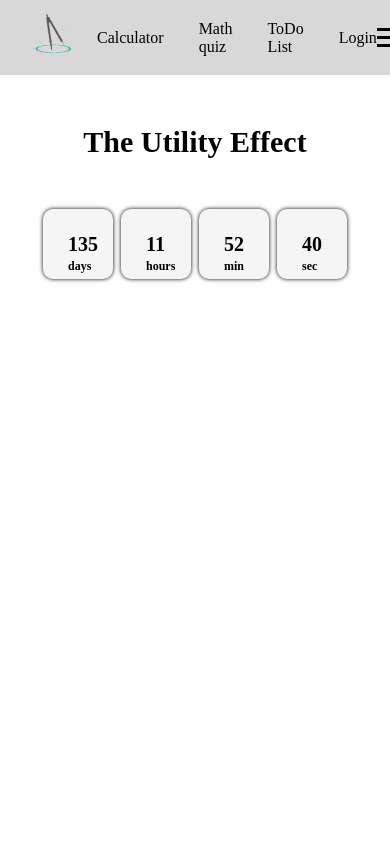
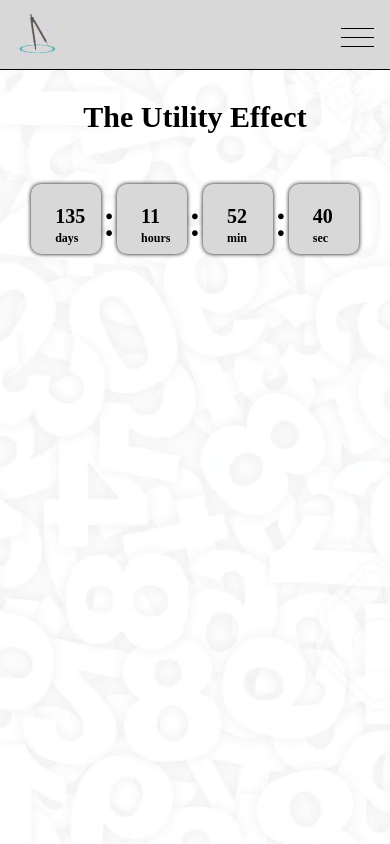
Before and after one commit to dnscrst/utility-project, a Vue app: page / in a window 390 px wide. Built offline with nearby package versions, Linux system fonts and the light colour scheme.

Commit message:
Added Hamburger-Menu Feauture

```diff
--- a/src/App.vue
+++ b/src/App.vue
@@ -1,8 +1,8 @@
 <template>
-  <div id="app">
+  <main class="app main-grid" >
     <NavBar />
     <router-view/>
-  </div>
+  </main>
 </template>
 
 <script>
@@ -16,9 +16,7 @@ import NavBar from './components/NavBar.vue';
 </script>
 
 <style lang="scss">
-  * {
-    padding: 0;
-    margin: 0;
-    box-sizing: border-box;
+  .app{
+    height: 100%;
   }
 </style>
--- a/src/components/Countdown.vue
+++ b/src/components/Countdown.vue
@@ -1,8 +1,11 @@
 <template>
     <div class="time-box">
         <p>{{days}}<span>days</span></p>
+        <span class="points">:</span>
         <p>{{hours}}<span>hours</span></p>
+        <span class="points">:</span>
         <p>{{minutes}}<span>min</span></p>
+        <span class="points">:</span>
         <p>{{seconds}}<span>sec</span></p>
     </div>
 </template>
@@ -63,14 +66,17 @@
         align-items: center;
         justify-content: space-around;
         transform: translateY(50px);
+        max-width: 430px;
+        min-width: 350px;
     }
     .time-box p {
         width: 70px;
         height: 70px;
-        line-height: 70px;
+        line-height: 65px;
         border-radius: 10px;
-        background-color: whitesmoke;
-        padding-left: 25px;
+        background-color: $light-grey;
+        padding-left: 24px;
+        padding-top: -10px;
         box-shadow: 0 0 4px;
         font-weight: bold;
         font-size: 20px;
@@ -82,6 +88,14 @@
         top: 22px;
         font-size: 12px;
     }
+    .points{
+     zoom: 3;
+     margin: -7px;
+     margin-bottom: -7px;
+    }
+
+}
+@media only screen and (min-width:430px){
 
 }
 
--- /dev/null
+++ b/src/components/HamburgerMenu.vue
@@ -0,0 +1,83 @@
+<template>
+    <div class="hamburger-menu"
+        @click="openIcon"
+        :class="{'is-open': isOpen}">
+        <span></span>
+        <span></span>
+        <span></span>
+        <span></span>
+    </div>
+</template>
+
+<script>
+    export default {
+        name: 'HamburgerMenu',
+        props: ['isOpen'],
+        methods: {
+            openIcon() {
+                this.$emit('action')
+            }
+        },
+    }
+</script>
+
+<style lang="scss">
+    .hamburger-menu{
+        cursor: pointer;
+        span{
+            display: block;
+            width: 33px;
+            border-bottom: 1px solid black;
+            transition: transform 0.2s ease-in-out;
+            &:first-child,
+            &:last-child{
+                animation: close 0.2s normal forwards ease-in-out;
+            }
+            &:first-child {
+                transform: translateY(-8px);
+            }
+            &:nth-child(3) {
+                transform: translateY(-1px);
+            }
+            &:last-child {
+                transform: translateY(7px);
+            }
+            @media only screen and (min-width: 768px){
+                display: none;
+            }
+        }
+        &.is-open {
+            span{
+                &:first-child,
+                &:last-child {
+                    animation: open 0.2s normal forwards ease-in-out;
+                }
+                &:nth-child(2){
+                    transform: rotate(-45deg);
+                }
+                &:nth-child(3){
+                    transform: rotate(45deg);
+                }
+            }
+        }
+    }
+    @keyframes open {
+        0%{
+            opacity: 1;
+        }
+        100%{
+            opacity: 0;
+        }
+    }
+    @keyframes close {
+        0%{
+            opacity: 0;
+        }
+        95%{
+            opacity: 0;
+        }
+        100%{
+            opacity: 1;
+        }
+    }
+</style>
--- a/src/components/NavBar.vue
+++ b/src/components/NavBar.vue
@@ -1,98 +1,126 @@
 <template>
-  <header>
-    <nav class="nav-bar">
+  <header class="nav-bar" ref="navBar">
     <div>
-        <img src="@/assets/logo.png" alt="">
+      <figure>
+        <img src="../assets/BaseIcons/logo.png" alt="logo">
+      </figure>
+      <HamburgerMenu  :isOpen="isOpen"
+                      @action="handleHambMenu"/>
     </div>
-      <ul class="nav-menu">
-        <li class="nav-item" v-for="item in links">
-          <router-link class="nav-link" :to="item.path">{{item.name}}</router-link>
-        </li>
-      </ul>
-      <div @click="toggleActive" class="hamburger-menu">
-        <span class="bar"></span>
-        <span class="bar"></span>
-        <span class="bar"></span>
-      </div>
+      <nav>
+        <router-link v-for="item in links"
+                      :key="item.id"
+                     :to="item.path">
+          <span @click="HandleChangeRoute">{{item.name}}</span>
+        </router-link>
       </nav>
   </header>
 </template>
 
 <script>
+import HamburgerMenu from "./HamburgerMenu.vue";
     export default {
     name: "NavBar",
+    components: { HamburgerMenu },
 
-  data() {
+    data(){
       return{
         links: [
           {
-          path: '/calculator',
-          name: 'Calculator'
+            path:'/calculator',
+            name:'Calculator'
           },
           {
-          path: '/mathquiz',
-          name: 'Math quiz'
+            path:'/mathquiz',
+            name:'Math Quizz',
           },
           {
-          path: '/todolist',
+            path:'/todolist',
             name: 'ToDo List'
           },
           {
-          path: '/login',
-          name: 'Login'
+            path:'/login',
+            name:'Log In'
           }
         ],
-      isOpen: true
-    };
+        isOpen: false
+      }
     },
+
     methods: {
-    toggleActive() {
+      handleHambMenu() {
         this.isOpen = !this.isOpen
-      this.$emit
-    }
+      this.$refs.navBar.style.height = this.isOpen ? '100%' : '70px'
+    },
+    HandleChangeRoute() {
+      this.isOpen = false
+      this.$refs.navBar.style.height = '70px'
+    },
     }
 }
 </script>
 
 <style lang="scss">
  @import '../styles/vars.scss';
- @media only screen and (min-width: 0){
-  header{
+ @media only screen and (min-width: 0) {
+    .nav-bar {
+      height: 70px;
+      top: 0;
+      left: 0;
+      overflow: hidden;
+      border-bottom: 1px solid  black;
+      transition: height 0.3s ease-in-out;
+      align-items: center;
+      z-index: 99;
+      position: fixed;
+      width: 100%;
       background-color: $light-grey;
-    .nav-bar{
-      min-height: 70px;
+      > div {
+        padding: 0 16px 24px 0;
         display: flex;
         justify-content: space-between;
         align-items: center;
-      padding: 0 16px;
       }
-    .nav-menu{
+      nav {
+        margin-top: 120px;
+        margin-left: 43%;
+      }
+      a {
+        margin: 30px 0;
+        display: block;
+        text-decoration: none;
+        color: rgba($color: #000000, $alpha: 1.0);
+        font-size: 18px;
+      }
+      img{
+        cursor: pointer;
+      }
+    }
+
+
+}
+@media only screen and (min-width: 768px) {
+  .nav-bar {
+    width: 100%;
     display: flex;
     justify-content: space-between;
     align-items: center;
-      gap: 35px;
-      li {
-        list-style: none;
-        a{
-          text-decoration: none;
-          color: black;
+    img {
+      padding-top: 30px;
+    }
+    nav {
+      margin: 0;
+      margin-top: 0;
+      a {
+        margin: 0 15px;
+        display: inline-block;
+
       }
     }
   }
-    .hamburger-menu{
-      display: block;
-      cursor: pointer;
-    }
-    .bar{
-      display: block;
-      width: 25px;
-      height: 3px;
-      margin: 5px auto;
-      background-color: black;
 }
 
-  }
 
- }
+
 
 </style>
--- a/src/main.js
+++ b/src/main.js
@@ -2,6 +2,7 @@ import Vue from 'vue'
 import App from './App.vue'
 import router from './router'
 import store from './store'
+import './styles/base.scss'
 
 Vue.config.productionTip = false
 
--- /dev/null
+++ b/src/styles/base.scss
@@ -0,0 +1,19 @@
+* {
+    padding: 0;
+    margin: 0;
+    box-sizing: border-box;
+
+  }
+  body{
+    background-image: url('@/assets/BaseIcons/backgroundImage.png')
+  }
+  body, html {
+    margin: 0;
+    padding: 0;
+    width: 100%;
+    height: 100%;
+  }
+
+  .main-grid{
+    padding-top: 50px;
+  }
```
Also changed, not shown: src/assets/BaseIcons/backgroundImage.png (added), src/assets/BaseIcons/logo.png (renamed from src/assets/logo.png). Lines whose indentation alone changed are shown as unchanged.
